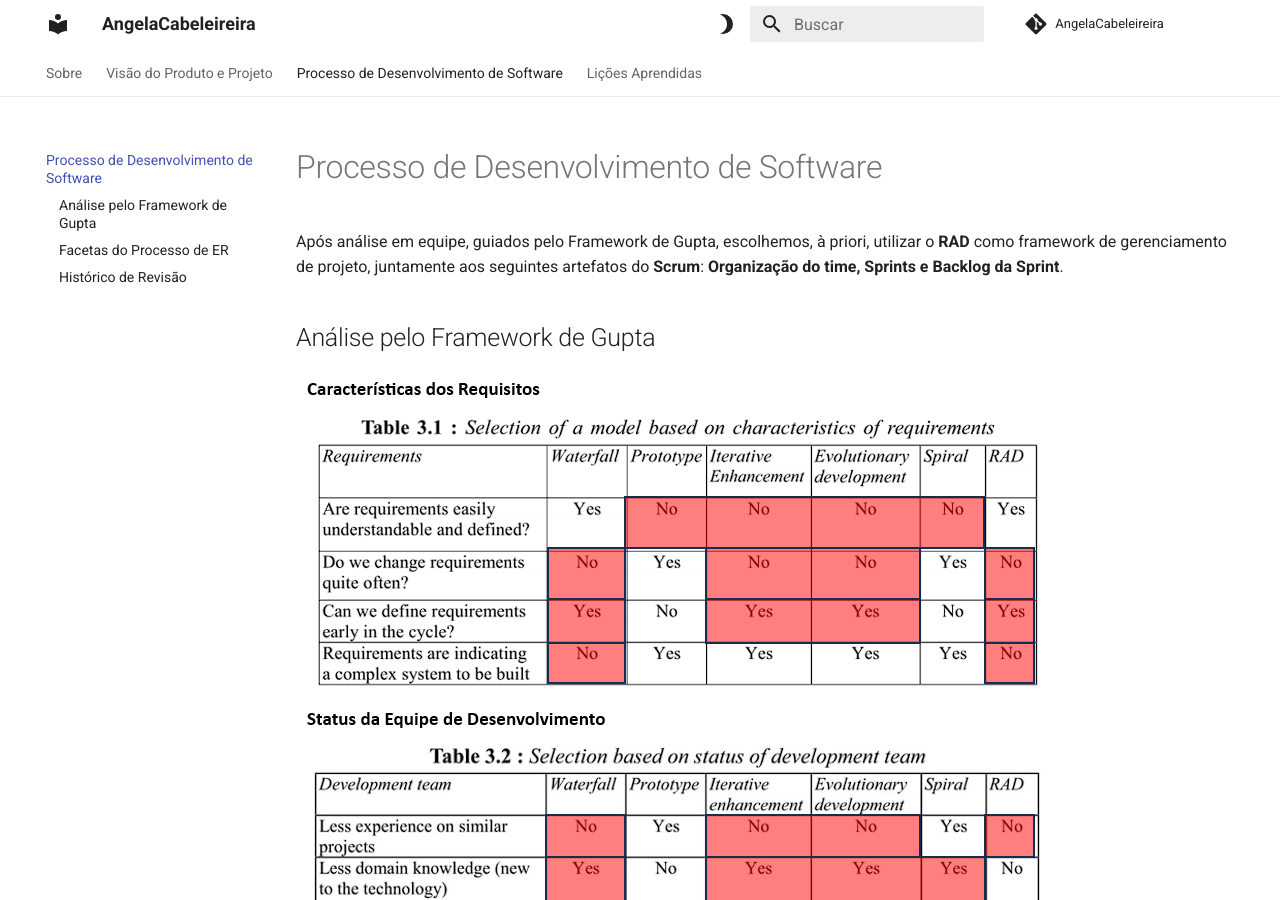
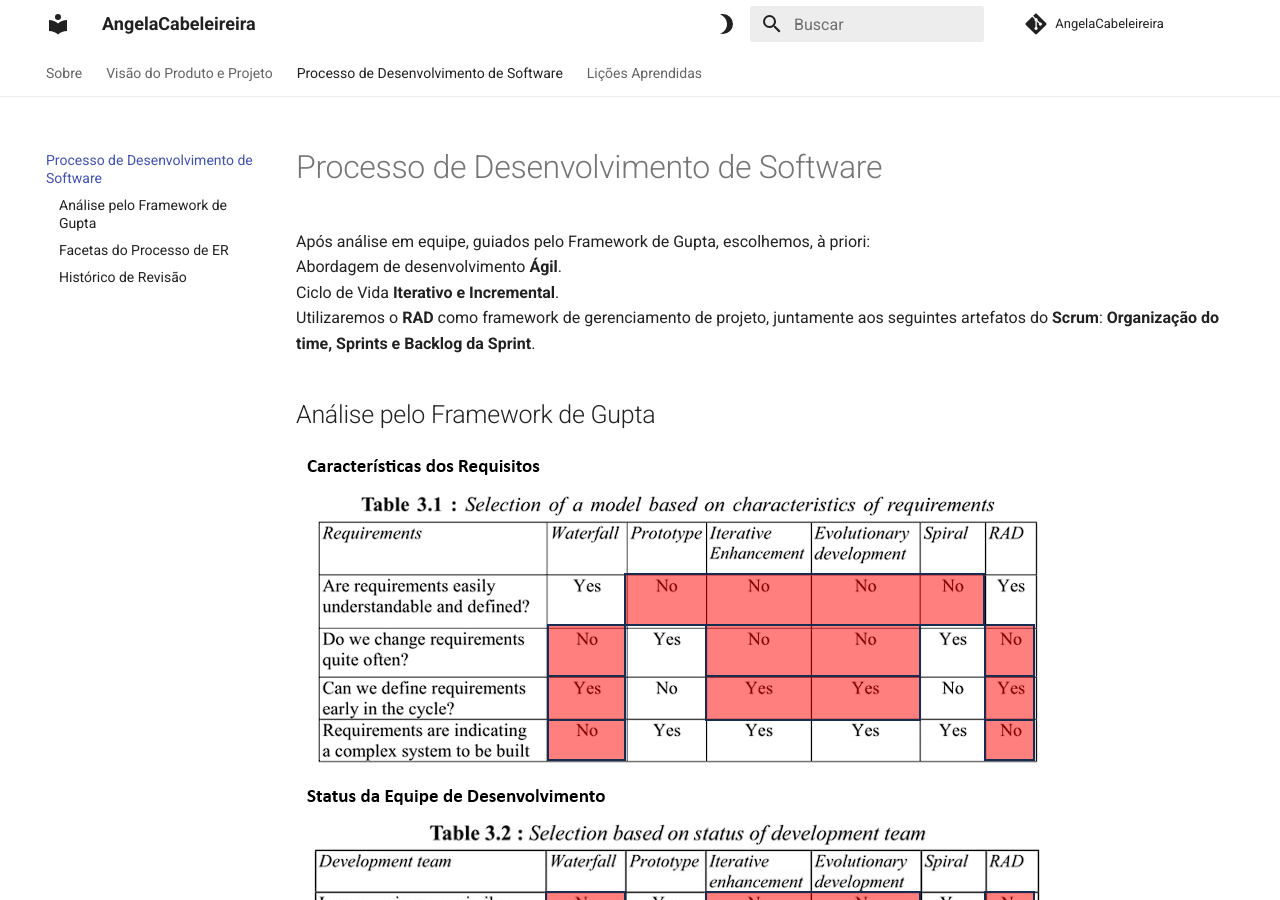
Before and after one commit to mdsreq-fga-unb/2023.2-AngelaCabeleireira, an MkDocs documentation site: the page built from docs/ProcessoDesenv.md, in a window 1280 px wide and 900 px high. Built offline with MkDocs 1.6.1 and Material for MkDocs 9.7.7, drawn with Linux system fonts in a browser that asks for light colours; comment, search, counter and statistics services are not loaded.

Commit message:
updated approach, lifecycle and process

```diff
--- a/docs/ProcessoDesenv.md
+++ b/docs/ProcessoDesenv.md
@@ -1,6 +1,9 @@
 # Processo de Desenvolvimento de Software
 
-Após análise em equipe, guiados pelo Framework de Gupta, escolhemos, à priori, utilizar o **RAD** como framework de gerenciamento de projeto, juntamente aos seguintes artefatos do **Scrum**: **Organização do time, Sprints e Backlog da Sprint**.
+Após análise em equipe, guiados pelo Framework de Gupta, escolhemos, à priori: </br>
+Abordagem de desenvolvimento **Ágil**. </br>
+Ciclo de Vida **Iterativo e Incremental**. </br>
+Utilizaremos o **RAD** como framework de gerenciamento de projeto, juntamente aos seguintes artefatos do **Scrum**: **Organização do time, Sprints e Backlog da Sprint**. </br>
 
 ## Análise pelo Framework de Gupta
 
```
